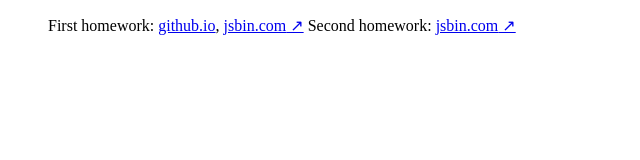
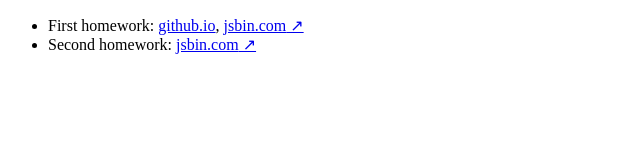
Before and after one commit to moining/moining.github.io, a plain HTML site: page index.html in a window 1280 px wide. Shown: the whole page, without its empty margins (0-640 px from the left). Drawn offline with Linux system fonts and the light colour scheme.

Commit message:
Update index.html

```diff
--- a/index.html
+++ b/index.html
@@ -10,9 +10,9 @@
 </head>
 <body>
   <ul>
-    First homework: <a href="/FC/introduction/html/">github.io</a>,
-    <a href="https://jsbin.com/gumawojoju/edit?html,css,output" target="_blank">jsbin.com</a>
-    Second homework: <a href="https://jsbin.com/dajizizula/edit?html,js,output" target="_blank">jsbin.com</a>
+    <li>First homework: <a href="/FC/introduction/html/">github.io</a>,
+      <a href="https://jsbin.com/gumawojoju/edit?html,css,output" target="_blank">jsbin.com</a></li>
+    <li>Second homework: <a href="https://jsbin.com/dajizizula/edit?html,js,output" target="_blank">jsbin.com</a></li>
   </ul>
 </body>
 </html>
```
